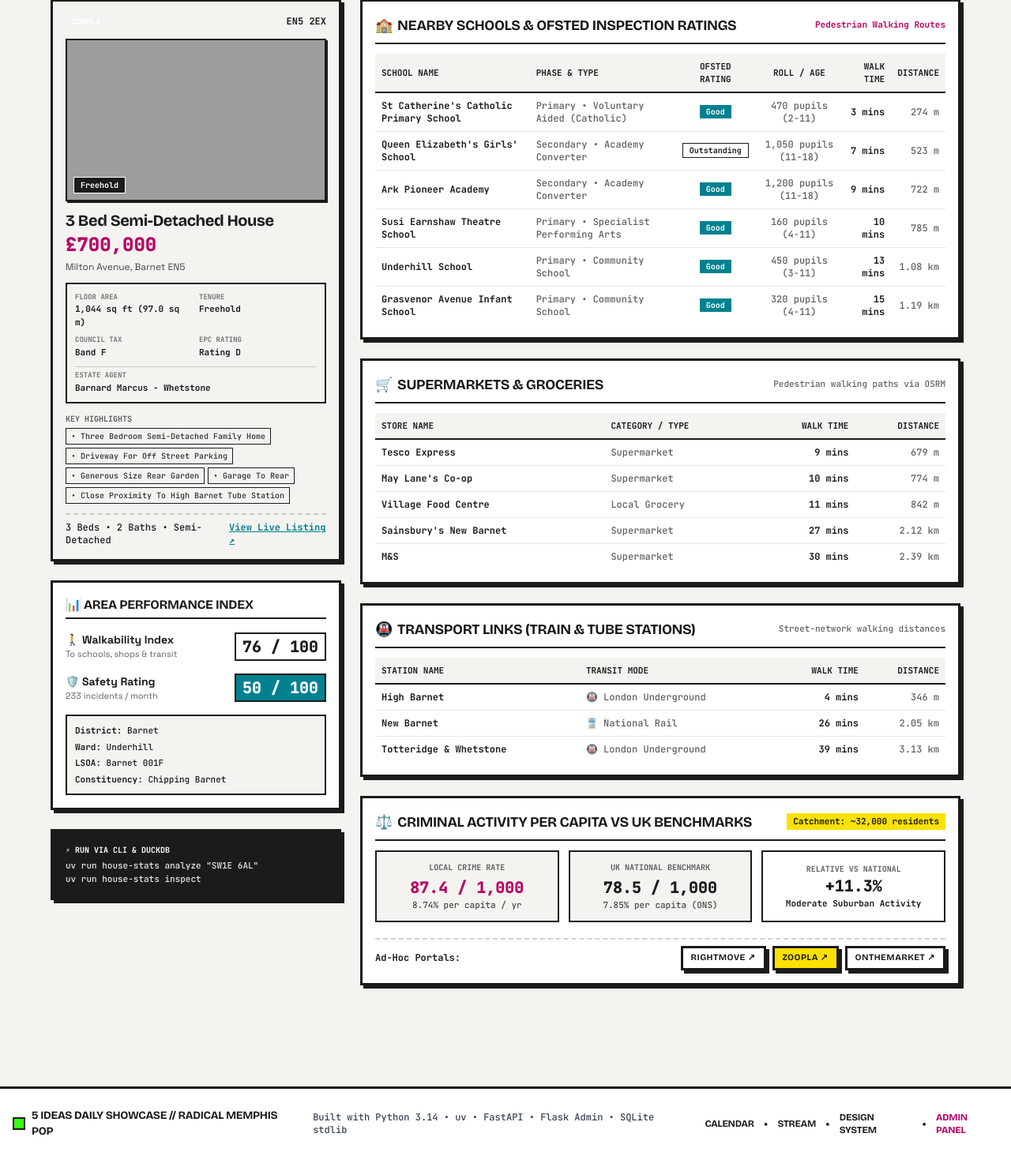
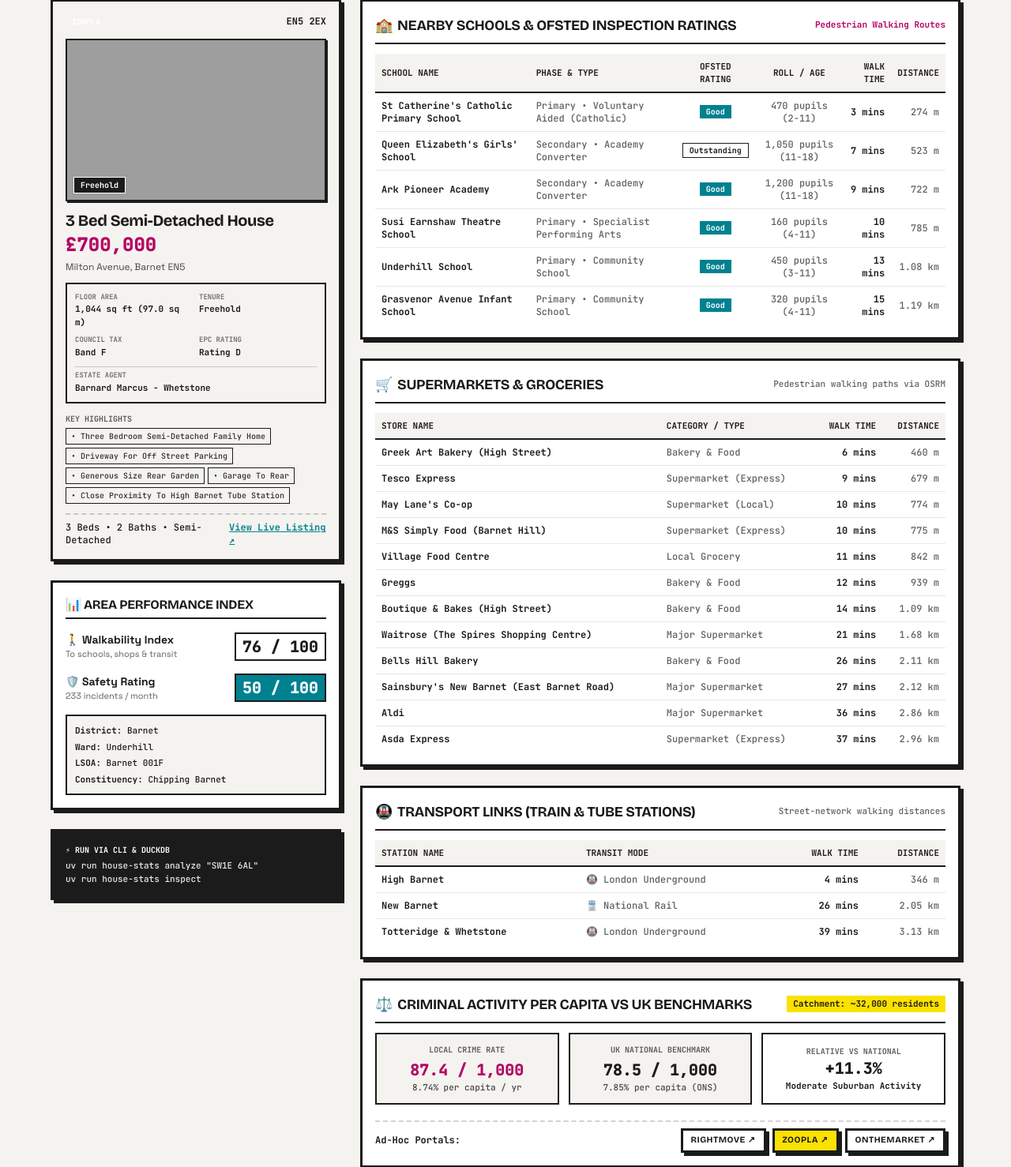
Before and after one commit to LukaszDygon/5-ideas, a Flask app: template templates/house_stats.html in a window 1280 px wide. Shown: the part 427-1905 px from the top of the page at 79% size. Before the commit the page ends 1865 px from the top, so only its background shows below. Run offline with Flask 3, Linux system fonts and the light colour scheme; the template is opened without the code that fills it, so the values that code supplies are empty; some libraries are stand-ins or nearby versions; grey boxes are pictures that could not be loaded.

Commit message:
fix: update EN5 sample supermarkets with comprehensive shops and accurate walking times

```diff
--- a/templates/house_stats.html
+++ b/templates/house_stats.html
@@ -366,11 +366,18 @@ const SAMPLES = {
       { name: "Grasvenor Avenue Infant School", phase: "Primary • Community School", ofsted: "Good", roll: "320 pupils (4-11)", dur: "15 mins", dist: "1.19 km" }
     ],
     supermarkets: [
-      { name: "Tesco Express", sub: "Supermarket", dur: "9 mins", dist: "679 m" },
-      { name: "May Lane's Co-op", sub: "Supermarket", dur: "10 mins", dist: "774 m" },
+      { name: "Greek Art Bakery (High Street)", sub: "Bakery & Food", dur: "6 mins", dist: "460 m" },
+      { name: "Tesco Express", sub: "Supermarket (Express)", dur: "9 mins", dist: "679 m" },
+      { name: "May Lane's Co-op", sub: "Supermarket (Local)", dur: "10 mins", dist: "774 m" },
+      { name: "M&S Simply Food (Barnet Hill)", sub: "Supermarket (Express)", dur: "10 mins", dist: "775 m" },
       { name: "Village Food Centre", sub: "Local Grocery", dur: "11 mins", dist: "842 m" },
-      { name: "Sainsbury's New Barnet", sub: "Supermarket", dur: "27 mins", dist: "2.12 km" },
-      { name: "M&S", sub: "Supermarket", dur: "30 mins", dist: "2.39 km" }
+      { name: "Greggs", sub: "Bakery & Food", dur: "12 mins", dist: "939 m" },
+      { name: "Boutique & Bakes (High Street)", sub: "Bakery & Food", dur: "14 mins", dist: "1.09 km" },
+      { name: "Waitrose (The Spires Shopping Centre)", sub: "Major Supermarket", dur: "21 mins", dist: "1.68 km" },
+      { name: "Bells Hill Bakery", sub: "Bakery & Food", dur: "26 mins", dist: "2.11 km" },
+      { name: "Sainsbury's New Barnet (East Barnet Road)", sub: "Major Supermarket", dur: "27 mins", dist: "2.12 km" },
+      { name: "Aldi", sub: "Major Supermarket", dur: "36 mins", dist: "2.86 km" },
+      { name: "Asda Express", sub: "Supermarket (Express)", dur: "37 mins", dist: "2.96 km" }
     ],
     transit: [
       { name: "High Barnet", mode: "🚇 London Underground", dur: "4 mins", dist: "346 m" },
```
